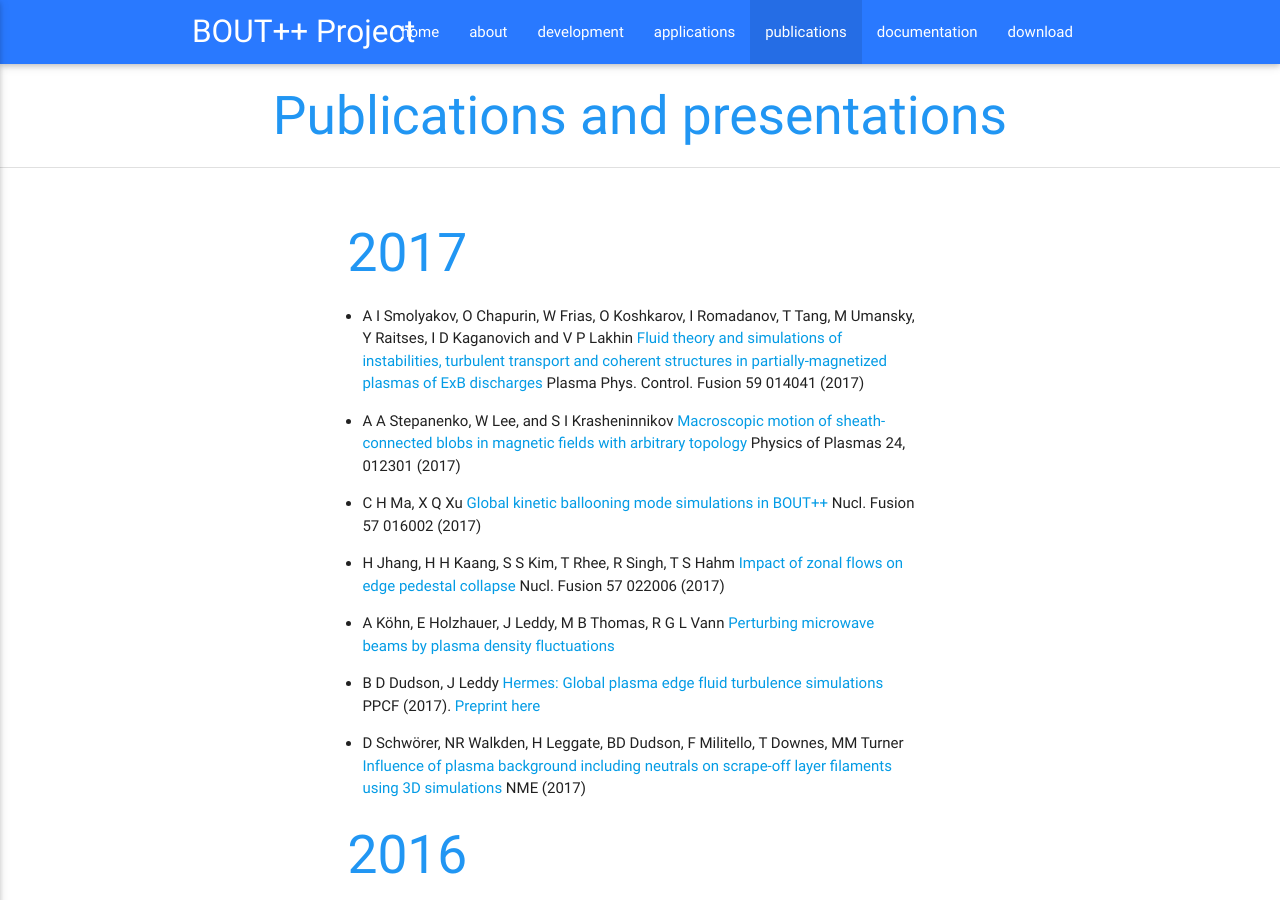
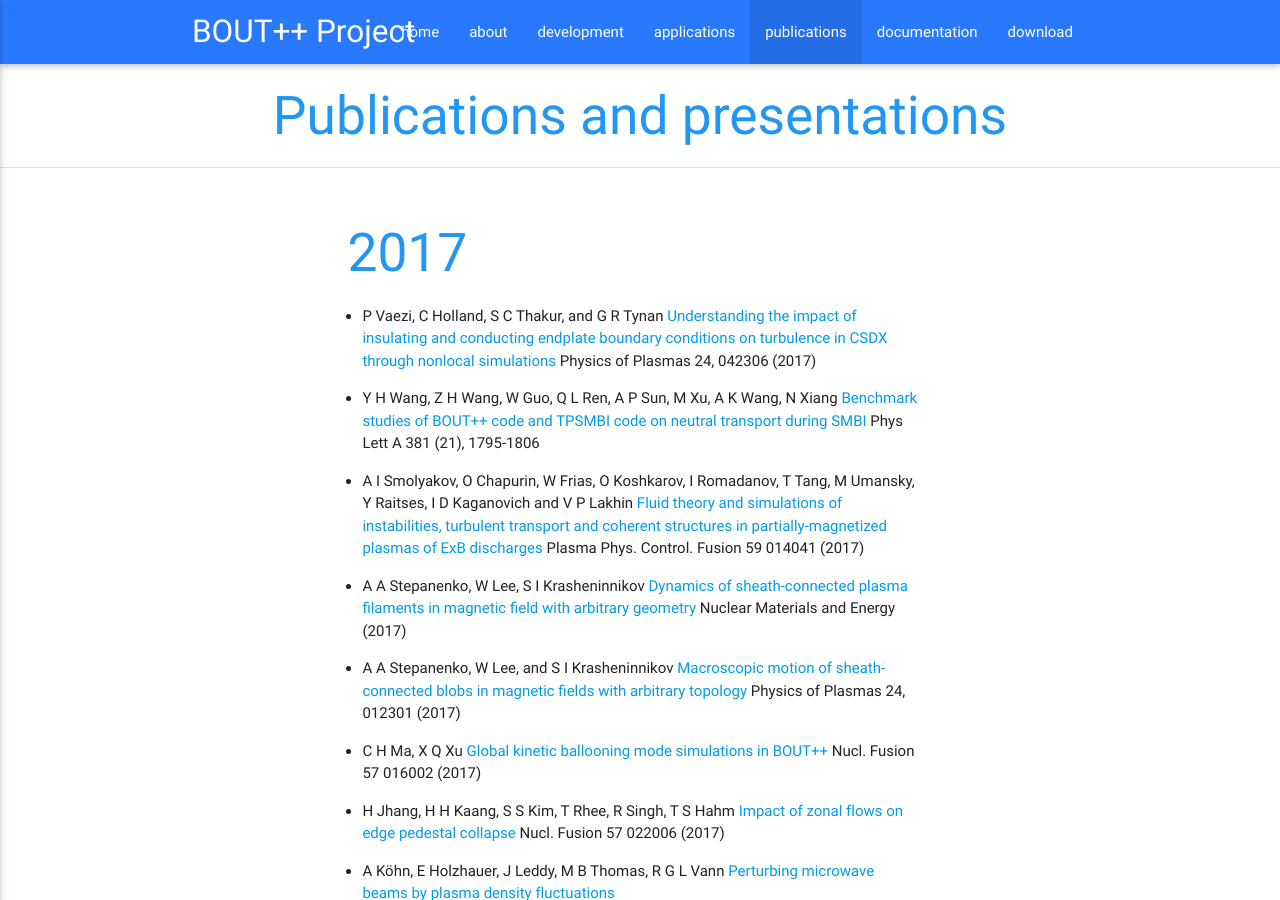
Before and after one commit to boutproject/boutproject.github.io, a Jekyll site: the page built from publications/index.md, in a window 1280 px wide and 900 px high. Built offline with Jekyll 4.4.1, drawn with Linux system fonts in a browser that asks for light colours.

Commit message:
Adding 3 papers from 2017

```diff
--- a/publications/index.md
+++ b/publications/index.md
@@ -8,7 +8,10 @@ nav-state: publications
 2017
 ----
 
+* P Vaezi, C Holland, S C Thakur, and G R Tynan [Understanding the impact of insulating and conducting endplate boundary conditions on turbulence in CSDX through nonlocal simulations](http://dx.doi.org/10.1063/1.4980843) Physics of Plasmas 24, 042306 (2017)
+* Y H Wang, Z H Wang, W Guo, Q L Ren, A P Sun, M Xu, A K Wang, N Xiang [Benchmark studies of BOUT++ code and TPSMBI code on neutral transport during SMBI](https://doi.org/10.1016/j.physleta.2017.03.036) Phys Lett A 381 (21), 1795-1806
 * A I Smolyakov, O Chapurin, W Frias, O Koshkarov, I Romadanov, T Tang, M Umansky, Y Raitses, I D Kaganovich and V P Lakhin [Fluid theory and simulations of instabilities, turbulent transport and coherent structures in partially-magnetized plasmas of ExB discharges](https://doi.org/10.1088/0741-3335/59/1/014041) Plasma Phys. Control. Fusion 59 014041 (2017)
+* A A Stepanenko, W Lee, S I Krasheninnikov [Dynamics of sheath-connected plasma filaments in magnetic field with arbitrary geometry](https://doi.org/10.1016/j.nme.2017.03.011) Nuclear Materials and Energy (2017)
 * A A Stepanenko, W Lee, and S I Krasheninnikov [Macroscopic motion of sheath-connected blobs in magnetic fields with arbitrary topology](http://doi.org/10.1063/1.4972800) Physics of Plasmas 24, 012301 (2017)
 * C H Ma, X Q Xu [Global kinetic ballooning mode simulations in BOUT++](http://doi.org/10.1088/0029-5515/57/1/016002) Nucl. Fusion 57 016002 (2017)
 * H Jhang, H H Kaang, S S Kim, T Rhee, R Singh, T S Hahm [Impact of zonal flows on edge pedestal collapse](http://doi.org/10.1088/0029-5515/57/2/022006) Nucl. Fusion 57 022006 (2017)
```
